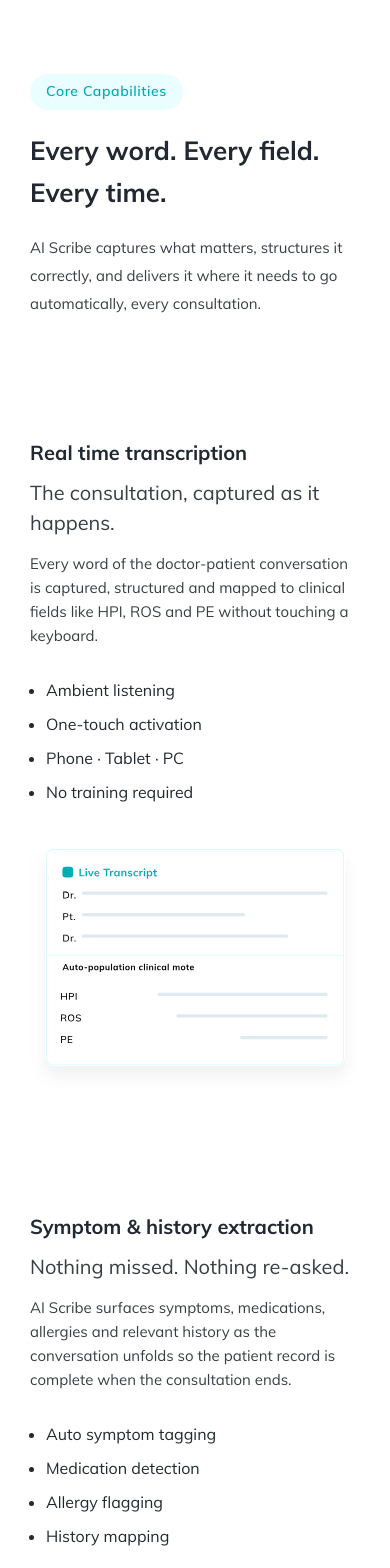
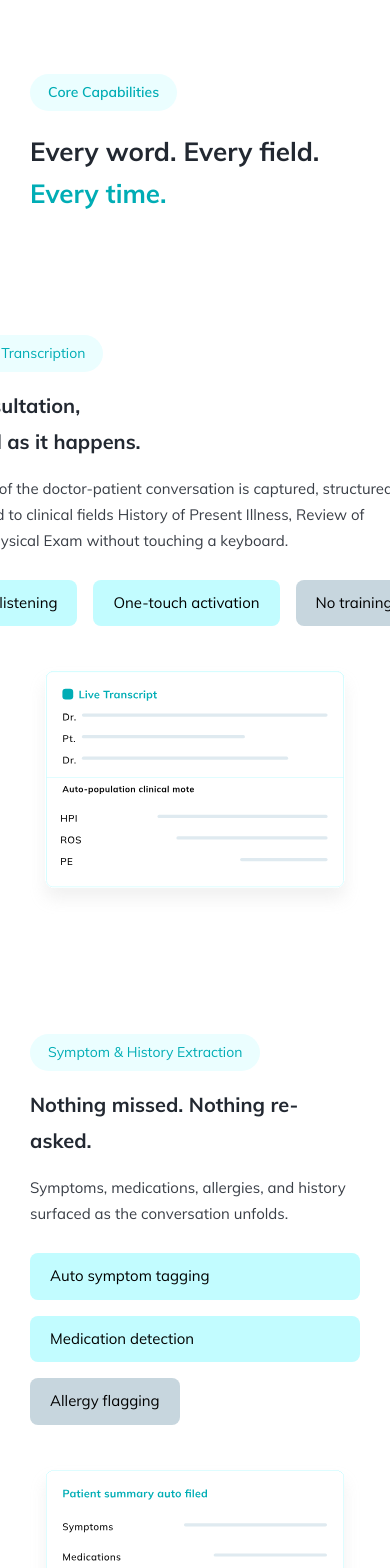
Before and after one commit to VikashLumeneo/Aarogya-AI, a React (Create React App) app: page /ai-scribe in a window 390 px wide. Shown: the part 1860-3428 px from the top of the page. Built offline with nearby package versions, Linux system fonts and the light colour scheme.

Commit message:
refactor: Update Core and Trust components for improved structure and styling; enhance responsiveness and readability

```diff
--- a/src/pages/Core.css
+++ b/src/pages/Core.css
@@ -1,8 +1,9 @@
 .core{
 background:#ffffff;
-  padding:120px 130px;
-  font-family:"Mulish", sans-serif;
+padding:140px 130px;
+font-family:"Mulish",sans-serif;
 }
+
 
 /* CONTAINER */
 
@@ -20,26 +21,18 @@
 .core-header{
 display:flex;
 flex-direction:column;
-  align-items:flex-start;
 gap:20px;
-  max-width:720px;
+max-width:700px;
 }
 
 .core-tag{
-  display:flex;
-  align-items:center;
-  justify-content:center;
-
-  height:36px;
-  padding:0 16px;
-
+background:#EBFEFF;
+color:#00ADB5;
+padding:8px 18px;
 border-radius:120px;
-  background:#EBFEFF;
-
-  color:#00ADB5;
 font-size:14px;
 font-weight:600;
-  letter-spacing:0.04em;
+width:max-content;
 }
 
 .core-title{
@@ -47,13 +40,10 @@
 font-weight:700;
 color:#222831;
 line-height:56px;
-  white-space:nowrap;
 }
 
-.core-desc{
-  font-size:18px;
-  color:#393E46;
-  line-height:28px;
+.core-title span{
+color:#00ADB5;
 }
 
 
@@ -61,7 +51,7 @@
 
 .core-row{
 display:flex;
-  align-items:stretch; /* IMPORTANT */
+align-items:center;
 justify-content:space-between;
 gap:80px;
 }
@@ -71,72 +61,113 @@
 }
 
 
+/* CONTENT */
+
+.core-content{
+flex:1;
+display:flex;
+flex-direction:column;
+gap:16px;
+max-width:560px;
+}
+
+
+/* SMALL PILL */
+
+.core-pill{
+background:#EBFEFF;
+color:#00ADB5;
+padding:8px 18px;
+border-radius:120px;
+font-size:14px;
+width:max-content;
+}
+
+
 /* TEXT */
 
-.core-text{
-  width:50%;
-  display:flex;
-  flex-direction:column;
-  justify-content:center; /* center vertically */
-  max-height:420px; /* same visual height as image */
+.core-content h3{
+font-size:28px;
+font-weight:700;
+color:#222831;
+line-height:36px;
 }
 
-.core-text h3{
-  font-size:24px;
-  font-weight:700;
-  margin-bottom:10px;
-  color:#222831;
-}
-
-.core-text h4{
-  font-size:20px;
-  font-weight:500;
-  margin-bottom:14px;
+.core-content p{
+max-width:498px;
+font-size:15px;
+line-height:26px;
 color:#393E46;
 }
 
-.core-text p{
+
+/* BUTTON FEATURES */
+
+.core-buttons{
+display:flex;
+gap:16px;
+margin-top:10px;
+flex-wrap:nowrap;
+}
+
+.core-buttons span{
+background:#C2FCFF;
+padding:12px 20px;
+border-radius:8px;
 font-size:15px;
-  line-height:24px;
-  color:#393E46;
-  margin-bottom:20px;
+font-weight:500;
+white-space:nowrap;
+}
+
+.core-buttons .light{
+background:#C7D6DE;
 }
 
 
-/* LIST */
+/* ROW 2 BUTTONS */
 
-.core-text ul{
- margin-top:10px;
+.row2-buttons{
 display:flex;
 flex-direction:column;
-gap:10px;
-padding-left:16px;
+gap:16px;
+margin-top:10px;
 }
 
-.core-text li{
-  font-size:16px;
-color:#222831;
+.row2-top{
+display:flex;
+gap:16px;
 }
 
-.core-text li img{
-  width:18px;
+.row2-top span{
+background:#C2FCFF;
+padding:12px 20px;
+border-radius:8px;
+font-size:15px;
+font-weight:500;
+white-space:nowrap;
+}
+
+.row2-light{
+background:#C7D6DE;
+padding:12px 20px;
+border-radius:8px;
+font-size:15px;
+font-weight:500;
+width:max-content;
 }
 
 
 /* IMAGE */
 
 .core-image{
-  width:50%;
+flex:1;
 display:flex;
-  align-items:center;
 justify-content:center;
 }
 
 .core-image img{
 width:100%;
-  height:420px; /* FIXED HEIGHT */
-  object-fit:cover;
-  border-radius:12px;
+max-width:520px;
 }
 
 
@@ -158,19 +189,16 @@
 }
 
 .core-title{
-    white-space:normal;
 font-size:34px;
 line-height:42px;
 }
 
-  .core-text,
-  .core-image{
-    width:100%;
-    max-height:none;
+.core-image img{
+max-width:100%;
 }
 
-  .core-image img{
-    height:auto;
+.row2-top{
+flex-direction:column;
 }
 
 }
--- a/src/pages/Core.js
+++ b/src/pages/Core.js
@@ -21,14 +21,9 @@
 
           <h2 className="core-title">
             Every word. Every field.
-           <br/> <span>Every time.</span>
+            <br/>
+            <span>Every time.</span>
           </h2>
-
-          <p className="core-desc">
-            AI Scribe captures what matters, structures it correctly,
-            and delivers it where it needs to go automatically,
-            every consultation.
-          </p>
 
         </div>
 
@@ -37,24 +32,29 @@
 
         <div className="core-row">
 
-          <div className="core-text">
+          <div className="core-content">
 
-            <h3>Real time transcription</h3>
+            <div className="core-pill">
+              Real-time Transcription
+            </div>
 
-            <h4>The consultation, captured as it happens.</h4>
+            <h3>
+              The consultation,
+              <br/>captured as it happens.
+            </h3>
 
             <p>
               Every word of the doctor-patient conversation is captured,
-              structured and mapped to clinical fields like HPI, ROS and PE
-              without touching a keyboard.
+              structured, and mapped to clinical fields History of Present
+              Illness, Review of Systems, Physical Exam without touching a
+              keyboard.
             </p>
 
-            <ul>
-              <li>Ambient listening</li>
-              <li>One-touch activation</li>
-              <li>Phone · Tablet · PC</li>
-              <li>No training required</li>
-            </ul>
+            <div className="core-buttons">
+              <span>Ambient listening</span>
+              <span>One-touch activation</span>
+              <span className="light">No training required</span>
+            </div>
 
           </div>
 
@@ -69,24 +69,32 @@
 
         <div className="core-row reverse">
 
-          <div className="core-text">
+          <div className="core-content">
 
-            <h3>Symptom & history extraction</h3>
+            <div className="core-pill">
+              Symptom & History Extraction
+            </div>
 
-            <h4>Nothing missed. Nothing re-asked.</h4>
+            <h3>
+              Nothing missed.
+              Nothing re-asked.
+            </h3>
 
             <p>
-              AI Scribe surfaces symptoms, medications, allergies and
-              relevant history as the conversation unfolds so the
-              patient record is complete when the consultation ends.
+              Symptoms, medications, allergies, and history surfaced as the
+              conversation unfolds.
             </p>
 
-            <ul>
-              <li>Auto symptom tagging</li>
-              <li>Medication detection</li>
-              <li>Allergy flagging</li>
-              <li>History mapping</li>
-            </ul>
+            <div className="row2-buttons">
+              <div className="row2-top">
+                <span>Auto symptom tagging</span>
+                <span>Medication detection</span>
+              </div>
+
+              <span className="row2-light">
+                Allergy flagging
+              </span>
+            </div>
 
           </div>
 
@@ -101,24 +109,22 @@
 
         <div className="core-row">
 
-          <div className="core-text">
+          <div className="core-content">
 
-            <h3>Context aware clinical prompts</h3>
+            <div className="core-pill">
+              Context aware prompts
+            </div>
 
-            <h4>The question you almost forgot to ask.</h4>
+            <h3>
+              The question you almost
+              forgot to ask.
+            </h3>
 
             <p>
-              When something important is missing from the conversation,
+              When something important seems absent from the conversation,
               AI Scribe prompts the doctor with the right follow-up
               question instantly.
             </p>
-
-            <ul>
-              <li>Real-time prompts</li>
-              <li>Gap detection</li>
-              <li>Non-intrusive alerts</li>
-              <li>Clinician-controlled</li>
-            </ul>
 
           </div>
 
@@ -133,24 +139,21 @@
 
         <div className="core-row reverse">
 
-          <div className="core-text">
+          <div className="core-content">
 
-            <h3>Multilingual support</h3>
+            <div className="core-pill">
+              Multilingual Support
+            </div>
 
-            <h4>Every patient understood.</h4>
+            <h3>
+              Every patient understood.
+            </h3>
 
             <p>
               AI Scribe supports English and regional Indian languages
               so every patient can be understood and every doctor can
               document in their preferred language.
             </p>
-
-            <ul>
-              <li>English</li>
-              <li>Hindi</li>
-              <li>Tamil</li>
-              <li>Telugu</li>
-            </ul>
 
           </div>
 
--- a/src/pages/Trust.css
+++ b/src/pages/Trust.css
@@ -1,101 +1,74 @@
-/* SECTION */
-
 .trust{
+    /* max-width: 1880px; */
 background:#F4F4F4;
-padding:100px 0;
-font-family:"Mulish", sans-serif;
+padding:120px 0;
+font-family:"Mulish",sans-serif;
 }
 
 
-/* CONTAINER */
-
 .trust-container{
-width:1440px;
-max-width:95%;
+max-width:1440px;
 margin:auto;
-
 display:flex;
-justify-content:center;
 align-items:flex-start;
-gap:55px;
+justify-content:space-between;
+gap:80px;
+padding:0 100px;
 }
 
 
-/* LEFT COLUMN */
+/* LEFT */
 
 .trust-left{
 display:flex;
 flex-direction:column;
-align-items:flex-start;
 gap:30px;
-max-width:595px;
+max-width:600px;
+height: 545px;
 }
 
-
-/* TOP CONTENT */
 
 .trust-top{
 display:flex;
 flex-direction:column;
-align-items:flex-start;
 gap:20px;
-width:100%;
 }
 
 
-/* TAG */
-
 .trust-tag{
-display:flex;
-align-items:center;
-justify-content:center;
-
-height:36px;
-padding:0 16px;
-
 background:#EBFEFF;
 color:#00ADB5;
-
+font-size:14px;
+padding:8px 16px;
 border-radius:120px;
-
-font-size:14px;
+width:max-content;
 letter-spacing:0.04em;
-width:fit-content;
 }
 
-
-/* TITLE */
 
 .trust-title{
 font-size:46px;
 font-weight:700;
+color:#222831;
 line-height:56px;
-color:#222831;
 }
 
 
-/* DESCRIPTION */
-
-.trust-text{
+.trust-desc{
 font-size:18px;
-line-height:26px;
 color:#393E46;
-letter-spacing:0.04em;
+line-height:28px;
+letter-spacing:0;
+max-width:560px;
 }
 
-
-/* BOTTOM */
 
 .trust-bottom{
 display:flex;
 flex-direction:column;
-align-items:flex-start;
 gap:16px;
-width:100%;
 }
 
-
-/* SUBTITLE */
 
 .trust-subtitle{
 font-size:20px;
@@ -104,38 +77,29 @@
 }
 
 
-/* BADGES */
-
-.trust-badges{
+.trust-buttons{
 display:flex;
-align-items:flex-start;
 gap:16px;
-flex-wrap:wrap;
 }
 
-.trust-badge{
-display:flex;
-align-items:center;
-justify-content:center;
 
-height:46px;
-padding:0 20px;
-
+.trust-btn{
+padding:12px 20px;
 border-radius:6px;
-
 font-size:16px;
 font-weight:500;
-color:#222831;
-
-white-space:nowrap;
 }
 
-.badge-primary{
+
+.trust-btn.primary{
 background:rgba(0,173,181,0.10);
+color:#222831;
 }
 
-.badge-secondary{
+
+.trust-btn.secondary{
 background:#C7D6DE;
+color:#222831;
 }
 
 
@@ -143,34 +107,11 @@
 
 .trust-right{
 display:flex;
-align-items:flex-start;
-flex-shrink:0;
+align-items:center;
+justify-content:center;
 }
 
 .trust-right img{
 width:530px;
-height:auto;
-display:block;
-}
-
-
-/* RESPONSIVE */
-
-@media (max-width:1100px){
-
-.trust-container{
-flex-direction:column;
-align-items:center;
-gap:60px;
-}
-
-.trust-left{
 max-width:100%;
 }
-
-.trust-right img{
-width:100%;
-max-width:530px;
-}
-
-}
--- a/src/pages/Trust.js
+++ b/src/pages/Trust.js
@@ -1,13 +1,14 @@
+import React from "react";
 import "./Trust.css";
-import TrustImage from "../assets/images/Trust.svg";
+import TrustImg from "../assets/images/Trust.svg";
 
-export default function Trust() {
+function Trust() {
   return (
     <section className="trust">
 
       <div className="trust-container">
 
-        {/* LEFT CONTENT */}
+        {/* LEFT SIDE */}
 
         <div className="trust-left">
 
@@ -22,12 +23,14 @@
               radiologists decide.
             </h2>
 
-            <p className="trust-text">
+            <p className="trust-desc">
               AI Radiologist is a decision support tool not a replacement for
-              clinical judgement. Every finding, every report, and every diagnosis
-              suggestion is presented for radiologist review and requires explicit
-              physician authorisation before it enters the patient record. A
-              rigorous human-in-the-loop architecture ensures every output is
+              clinical judgement. Every finding, every report, and every
+              diagnosis suggestion is presented for radiologist review and
+              requires explicit physician authorisation before it enters the
+              patient record.
+              <br /><br />
+              A rigorous human-in-the-loop architecture ensures every output is
               reviewed before it can affect care. Adversarial AI continuously
               audits outputs for clinical errors, achieving hallucination rates
               below 1 in 100,000.
@@ -42,13 +45,13 @@
               The radiologist decides. Always.
             </h4>
 
-            <div className="trust-badges">
+            <div className="trust-buttons">
 
-              <div className="trust-badge badge-primary">
+              <div className="trust-btn primary">
                 Human-in-the-Loop
               </div>
 
-              <div className="trust-badge badge-secondary">
+              <div className="trust-btn secondary">
                 &lt;1 in 100k error rate
               </div>
 
@@ -59,10 +62,10 @@
         </div>
 
 
-        {/* RIGHT IMAGE */}
+        {/* RIGHT SIDE IMAGE */}
 
         <div className="trust-right">
-          <img src={TrustImage} alt="Trust model" />
+          <img src={TrustImg} alt="Human in the loop model" />
         </div>
 
       </div>
@@ -70,3 +73,5 @@
     </section>
   );
 }
+
+export default Trust;
```
Lines whose indentation alone changed are shown as unchanged.
